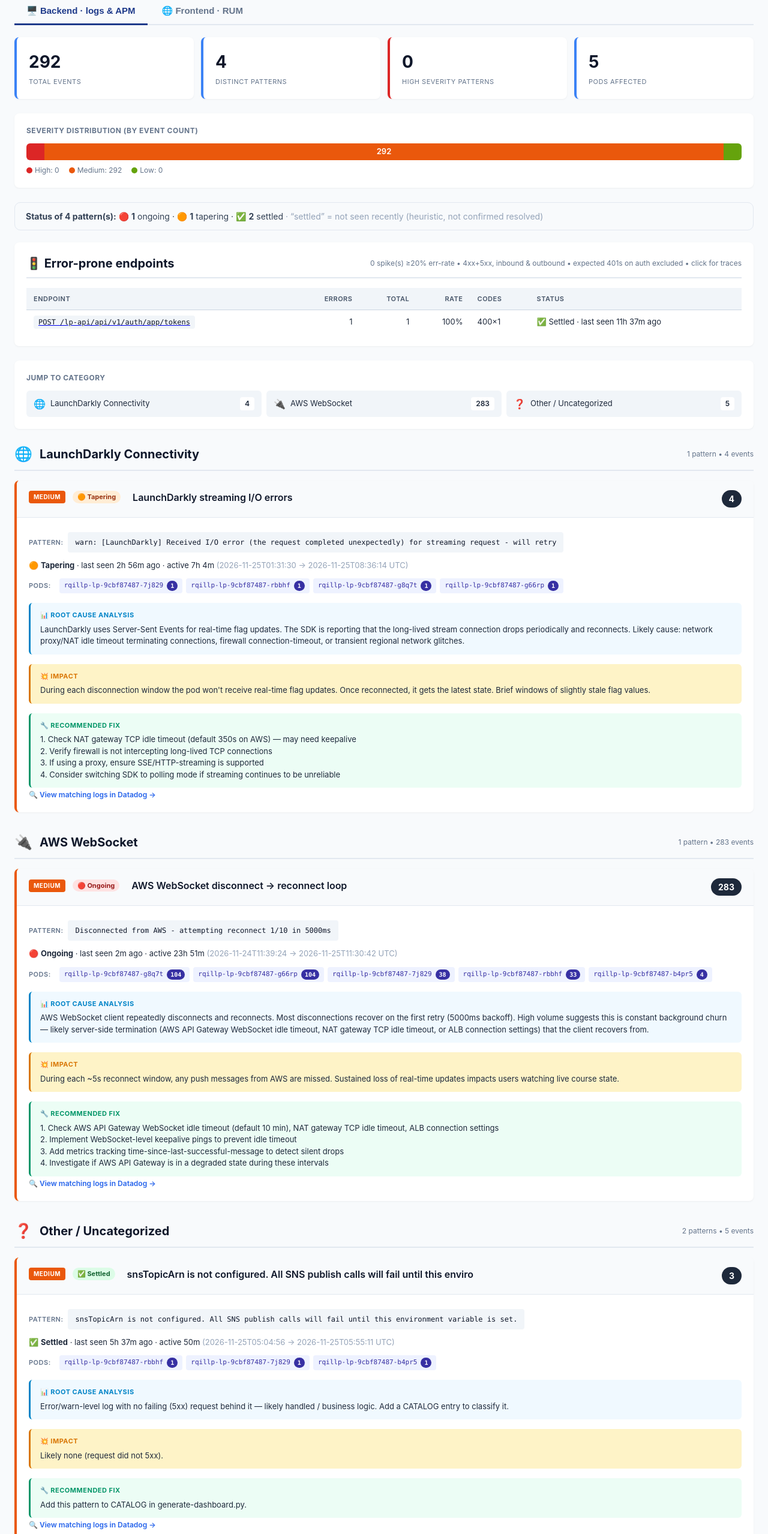
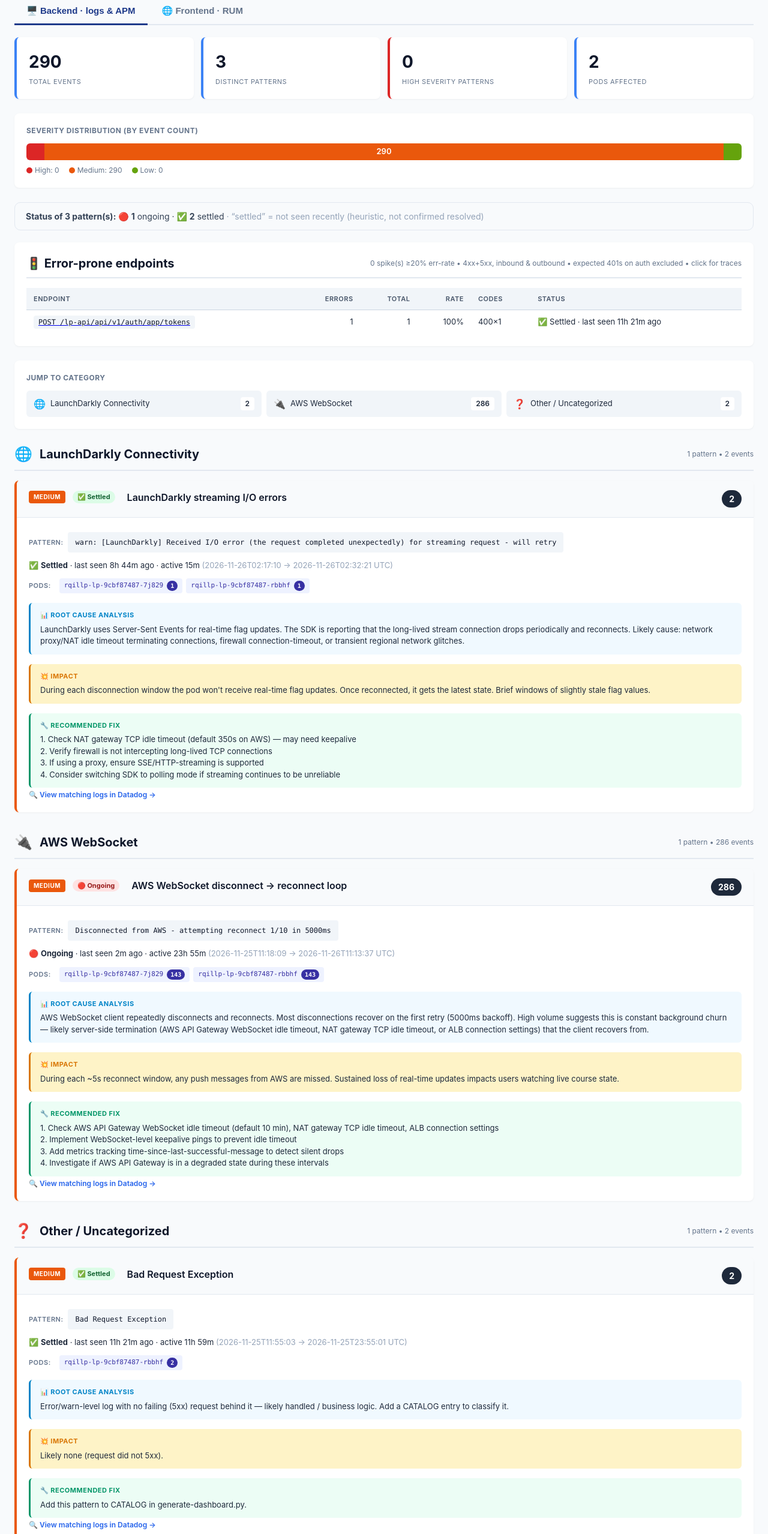
Before and after one commit to yuvilblr/review-report, a plain HTML site: page error-dashboard.html in a window 1280 px wide. Shown: the part 240-2797 px from the top of the page at 60% size. Drawn offline with Linux system fonts and the light colour scheme.

Commit message:
chore: daily error dashboard (2026-11-26)

```diff
--- a/error-dashboard.html
+++ b/error-dashboard.html
@@ -139,33 +139,33 @@ footer code { background: rgba(255,255,255,0.1); padding: 1px 6px; border-radius
 <div><span class="label">Datadog Site</span><span class="value">datadoghq.com</span></div>
 </div>
 </div>
-<div style="text-align:right;font-size:12px;color:rgba(255,255,255,0.7);">Generated<br><strong style="color:white;font-size:14px;">2026-11-25 11:32:59 UTC</strong></div>
+<div style="text-align:right;font-size:12px;color:rgba(255,255,255,0.7);">Generated<br><strong style="color:white;font-size:14px;">2026-11-26 11:16:37 UTC</strong></div>
 </div>
 </header>
 
 <div class="tabs"><button class="tab-btn active" data-tab="backend">🖥️ Backend · logs &amp; APM</button><button class="tab-btn" data-tab="frontend">🌐 Frontend · RUM</button></div>
 <div id="tab-backend" class="tab-pane active">
 <div class="stats-grid">
-<div class="stat-card"><div class="stat-value">292</div><div class="stat-label">Total events</div></div>
-<div class="stat-card"><div class="stat-value">4</div><div class="stat-label">Distinct patterns</div></div>
+<div class="stat-card"><div class="stat-value">290</div><div class="stat-label">Total events</div></div>
+<div class="stat-card"><div class="stat-value">3</div><div class="stat-label">Distinct patterns</div></div>
 <div class="stat-card high"><div class="stat-value">0</div><div class="stat-label">High severity patterns</div></div>
-<div class="stat-card"><div class="stat-value">5</div><div class="stat-label">Pods affected</div></div>
+<div class="stat-card"><div class="stat-value">2</div><div class="stat-label">Pods affected</div></div>
 </div>
 <div class="sev-summary">
 <h3>Severity distribution (by event count)</h3>
 
         <div class="sev-bar">
             <div class="sev-segment sev-high" style="flex:0" title="High: 0"></div>
-            <div class="sev-segment sev-medium" style="flex:292" title="Medium: 292">292</div>
+            <div class="sev-segment sev-medium" style="flex:290" title="Medium: 290">290</div>
             <div class="sev-segment sev-low" style="flex:0" title="Low: 0"></div>
         </div>
 <div class="sev-legend">
 <span><span class="sev-dot sev-high"></span>High: 0</span>
-<span><span class="sev-dot sev-medium"></span>Medium: 292</span>
+<span><span class="sev-dot sev-medium"></span>Medium: 290</span>
 <span><span class="sev-dot sev-low"></span>Low: 0</span>
 </div>
 </div>
-<div style="background:#f8fafc;border:1px solid #e2e8f0;border-radius:10px;padding:12px 18px;margin-bottom:20px;font-size:14px;color:#334155;"><strong>Status of 4 pattern(s):</strong> 🔴 <strong>1</strong> ongoing · 🟠 <strong>1</strong> tapering · ✅ <strong>2</strong> settled <span style="color:#94a3b8;">· “settled” = not seen recently (heuristic, not confirmed resolved)</span></div>
+<div style="background:#f8fafc;border:1px solid #e2e8f0;border-radius:10px;padding:12px 18px;margin-bottom:20px;font-size:14px;color:#334155;"><strong>Status of 3 pattern(s):</strong> 🔴 <strong>1</strong> ongoing · ✅ <strong>2</strong> settled <span style="color:#94a3b8;">· “settled” = not seen recently (heuristic, not confirmed resolved)</span></div>
 
 
     <section class="slow-apis-section">
@@ -175,12 +175,12 @@ footer code { background: rgba(255,255,255,0.1); padding: 1px 6px; border-radius
                 <thead><tr><th>Endpoint</th><th class="num">Errors</th><th class="num">Total</th><th class="num">Rate</th><th>Codes</th><th>Status</th></tr></thead>
                 <tbody>
         <tr>
-            <td class="api-name"><a href="https://app.datadoghq.com/apm/traces?query=service%3Arqillp-lp%20env%3Aeu-learning-prod%20resource_name%3A%22POST%20/lp-api/api/v1/auth/app/tokens%22%20%40http.status_code%3A%5B400%20TO%20599%5D&amp;from_ts=1795520019960&amp;to_ts=1795606419960&amp;paused=true" target="_blank"><code>POST /lp-api/api/v1/auth/app/tokens</code></a></td>
+            <td class="api-name"><a href="https://app.datadoghq.com/apm/traces?query=service%3Arqillp-lp%20env%3Aeu-learning-prod%20resource_name%3A%22POST%20/lp-api/api/v1/auth/app/tokens%22%20%40http.status_code%3A%5B400%20TO%20599%5D&amp;from_ts=1795605437625&amp;to_ts=1795691837625&amp;paused=true" target="_blank"><code>POST /lp-api/api/v1/auth/app/tokens</code></a></td>
             <td class="num">1</td>
             <td class="num">1</td>
             <td class="num ">100%</td>
             <td>400×1</td>
-            <td>✅ Settled · last seen 11h 37m ago</td>
+            <td>✅ Settled · last seen 11h 21m ago</td>
         </tr></tbody>
             </table>
         </div>
@@ -191,19 +191,19 @@ footer code { background: rgba(255,255,255,0.1); padding: 1px 6px; border-radius
         <a href="#cat-LaunchDarkly-Connectivity" class="toc-link">
             <span class="toc-emoji">🌐</span>
             <span class="toc-name">LaunchDarkly Connectivity</span>
-            <span class="toc-count">4</span>
+            <span class="toc-count">2</span>
 
         </a>
         <a href="#cat-AWS-WebSocket" class="toc-link">
             <span class="toc-emoji">🔌</span>
             <span class="toc-name">AWS WebSocket</span>
-            <span class="toc-count">283</span>
+            <span class="toc-count">286</span>
 
         </a>
         <a href="#cat-Other---Uncategorized" class="toc-link">
             <span class="toc-emoji">❓</span>
             <span class="toc-name">Other / Uncategorized</span>
-            <span class="toc-count">5</span>
+            <span class="toc-count">2</span>
 
         </a></div>
 </div>
@@ -212,22 +212,22 @@ footer code { background: rgba(255,255,255,0.1); padding: 1px 6px; border-radius
             <h2 class="category-title">
                 <span class="cat-emoji">🌐</span>
                 LaunchDarkly Connectivity
-                <span class="cat-stats">1 pattern • 4 events</span>
+                <span class="cat-stats">1 pattern • 2 events</span>
             </h2>
             <div class="cards-grid">
             <div class="card sev-medium">
                 <div class="card-header">
                     <div class="card-title-row">
                         <span class="sev-badge sev-medium">MEDIUM</span>
-                        <span class="rec-badge rec-tapering">🟠 Tapering</span>
+                        <span class="rec-badge rec-settled">✅ Settled</span>
                         <h3 class="card-title">LaunchDarkly streaming I/O errors</h3>
                     </div>
-                    <div class="card-count">4</div>
+                    <div class="card-count">2</div>
                 </div>
                 <div class="card-body">
                     <div class="pattern-row"><span class="meta-label">Pattern:</span><code class="pattern">warn: [LaunchDarkly] Received I/O error (the request completed unexpectedly) for streaming request - will retry</code></div>
-                    <div class="timestamps">🟠 <strong>Tapering</strong> · last seen 2h 56m ago · active 7h 4m <span style="color:#94a3b8;">(2026-11-25T01:31:30 → 2026-11-25T08:36:14 UTC)</span></div>
-                    <div class="pods-row"><span class="meta-label">Pods:</span><span class="pod-chip">rqillp-lp-9cbf87487-7j829<span class="pod-count">1</span></span><span class="pod-chip">rqillp-lp-9cbf87487-rbbhf<span class="pod-count">1</span></span><span class="pod-chip">rqillp-lp-9cbf87487-g8q7t<span class="pod-count">1</span></span><span class="pod-chip">rqillp-lp-9cbf87487-g66rp<span class="pod-count">1</span></span></div>
+                    <div class="timestamps">✅ <strong>Settled</strong> · last seen 8h 44m ago · active 15m <span style="color:#94a3b8;">(2026-11-26T02:17:10 → 2026-11-26T02:32:21 UTC)</span></div>
+                    <div class="pods-row"><span class="meta-label">Pods:</span><span class="pod-chip">rqillp-lp-9cbf87487-7j829<span class="pod-count">1</span></span><span class="pod-chip">rqillp-lp-9cbf87487-rbbhf<span class="pod-count">1</span></span></div>
                     <div class="rca-block"><div class="rca-label">📊 Root Cause Analysis</div><div class="rca-text">LaunchDarkly uses Server-Sent Events for real-time flag updates. The SDK is reporting that the long-lived stream connection drops periodically and reconnects. Likely cause: network proxy/NAT idle timeout terminating connections, firewall connection-timeout, or transient regional network glitches.</div></div>
 
                     <div class="impact-block"><div class="impact-label">💥 Impact</div><div class="impact-text">During each disconnection window the pod won&#x27;t receive real-time flag updates. Once reconnected, it gets the latest state. Brief windows of slightly stale flag values.</div></div>
@@ -235,7 +235,7 @@ footer code { background: rgba(255,255,255,0.1); padding: 1px 6px; border-radius
 2. Verify firewall is not intercepting long-lived TCP connections
 3. If using a proxy, ensure SSE/HTTP-streaming is supported
 4. Consider switching SDK to polling mode if streaming continues to be unreliable</pre></div>
-                    <div class="investigate"><a target="_blank" style="font-size:12px;color:#2563eb;text-decoration:none;font-weight:600;" href="https://app.datadoghq.com/logs?query=service%3Arqillp-lp%20env%3Aeu-learning-prod%20%40msg%3A%2AReceived%2AI%2AO%2Aerror%2A&amp;from_ts=1795520019959&amp;to_ts=1795606419959">🔍 View matching logs in Datadog →</a></div>
+                    <div class="investigate"><a target="_blank" style="font-size:12px;color:#2563eb;text-decoration:none;font-weight:600;" href="https://app.datadoghq.com/logs?query=service%3Arqillp-lp%20env%3Aeu-learning-prod%20%40msg%3A%2AReceived%2AI%2AO%2Aerror%2A&amp;from_ts=1795605437625&amp;to_ts=1795691837625">🔍 View matching logs in Datadog →</a></div>
                 </div>
             </div></div>
         </section>
@@ -243,7 +243,7 @@ footer code { background: rgba(255,255,255,0.1); padding: 1px 6px; border-radius
             <h2 class="category-title">
                 <span class="cat-emoji">🔌</span>
                 AWS WebSocket
-                <span class="cat-stats">1 pattern • 283 events</span>
+                <span class="cat-stats">1 pattern • 286 events</span>
             </h2>
             <div class="cards-grid">
             <div class="card sev-medium">
@@ -253,12 +253,12 @@ footer code { background: rgba(255,255,255,0.1); padding: 1px 6px; border-radius
                         <span class="rec-badge rec-ongoing">🔴 Ongoing</span>
                         <h3 class="card-title">AWS WebSocket disconnect → reconnect loop</h3>
                     </div>
-                    <div class="card-count">283</div>
+                    <div class="card-count">286</div>
                 </div>
                 <div class="card-body">
                     <div class="pattern-row"><span class="meta-label">Pattern:</span><code class="pattern">Disconnected from AWS - attempting reconnect 1/10 in 5000ms</code></div>
-                    <div class="timestamps">🔴 <strong>Ongoing</strong> · last seen 2m ago · active 23h 51m <span style="color:#94a3b8;">(2026-11-24T11:39:24 → 2026-11-25T11:30:42 UTC)</span></div>
-                    <div class="pods-row"><span class="meta-label">Pods:</span><span class="pod-chip">rqillp-lp-9cbf87487-g8q7t<span class="pod-count">104</span></span><span class="pod-chip">rqillp-lp-9cbf87487-g66rp<span class="pod-count">104</span></span><span class="pod-chip">rqillp-lp-9cbf87487-7j829<span class="pod-count">38</span></span><span class="pod-chip">rqillp-lp-9cbf87487-rbbhf<span class="pod-count">33</span></span><span class="pod-chip">rqillp-lp-9cbf87487-b4pr5<span class="pod-count">4</span></span></div>
+                    <div class="timestamps">🔴 <strong>Ongoing</strong> · last seen 2m ago · active 23h 55m <span style="color:#94a3b8;">(2026-11-25T11:18:09 → 2026-11-26T11:13:37 UTC)</span></div>
+                    <div class="pods-row"><span class="meta-label">Pods:</span><span class="pod-chip">rqillp-lp-9cbf87487-7j829<span class="pod-count">143</span></span><span class="pod-chip">rqillp-lp-9cbf87487-rbbhf<span class="pod-count">143</span></span></div>
                     <div class="rca-block"><div class="rca-label">📊 Root Cause Analysis</div><div class="rca-text">AWS WebSocket client repeatedly disconnects and reconnects. Most disconnections recover on the first retry (5000ms backoff). High volume suggests this is constant background churn — likely server-side termination (AWS API Gateway WebSocket idle timeout, NAT gateway TCP idle timeout, or ALB connection settings) that the client recovers from.</div></div>
 
                     <div class="impact-block"><div class="impact-label">💥 Impact</div><div class="impact-text">During each ~5s reconnect window, any push messages from AWS are missed. Sustained loss of real-time updates impacts users watching live course state.</div></div>
@@ -266,7 +266,7 @@ footer code { background: rgba(255,255,255,0.1); padding: 1px 6px; border-radius
 2. Implement WebSocket-level keepalive pings to prevent idle timeout
 3. Add metrics tracking time-since-last-successful-message to detect silent drops
 4. Investigate if AWS API Gateway is in a degraded state during these intervals</pre></div>
-                    <div class="investigate"><a target="_blank" style="font-size:12px;color:#2563eb;text-decoration:none;font-weight:600;" href="https://app.datadoghq.com/logs?query=service%3Arqillp-lp%20env%3Aeu-learning-prod%20%40msg%3A%2ADisconnected%2Afrom%2AAWS%2A&amp;from_ts=1795520019959&amp;to_ts=1795606419959">🔍 View matching logs in Datadog →</a></div>
+                    <div class="investigate"><a target="_blank" style="font-size:12px;color:#2563eb;text-decoration:none;font-weight:600;" href="https://app.datadoghq.com/logs?query=service%3Arqillp-lp%20env%3Aeu-learning-prod%20%40msg%3A%2ADisconnected%2Afrom%2AAWS%2A&amp;from_ts=1795605437625&amp;to_ts=1795691837625">🔍 View matching logs in Datadog →</a></div>
                 </div>
             </div></div>
         </section>
@@ -274,29 +274,9 @@ footer code { background: rgba(255,255,255,0.1); padding: 1px 6px; border-radius
             <h2 class="category-title">
                 <span class="cat-emoji">❓</span>
                 Other / Uncategorized
-                <span class="cat-stats">2 patterns • 5 events</span>
+                <span class="cat-stats">1 pattern • 2 events</span>
             </h2>
             <div class="cards-grid">
-            <div class="card sev-medium">
-                <div class="card-header">
-                    <div class="card-title-row">
-                        <span class="sev-badge sev-medium">MEDIUM</span>
-                        <span class="rec-badge rec-settled">✅ Settled</span>
-                        <h3 class="card-title">snsTopicArn is not configured. All SNS publish calls will fail until this enviro</h3>
-                    </div>
-                    <div class="card-count">3</div>
-                </div>
-                <div class="card-body">
-                    <div class="pattern-row"><span class="meta-label">Pattern:</span><code class="pattern">snsTopicArn is not configured. All SNS publish calls will fail until this environment variable is set.</code></div>
-                    <div class="timestamps">✅ <strong>Settled</strong> · last seen 5h 37m ago · active 50m <span style="color:#94a3b8;">(2026-11-25T05:04:56 → 2026-11-25T05:55:11 UTC)</span></div>
-                    <div class="pods-row"><span class="meta-label">Pods:</span><span class="pod-chip">rqillp-lp-9cbf87487-rbbhf<span class="pod-count">1</span></span><span class="pod-chip">rqillp-lp-9cbf87487-7j829<span class="pod-count">1</span></span><span class="pod-chip">rqillp-lp-9cbf87487-b4pr5<span class="pod-count">1</span></span></div>
-                    <div class="rca-block"><div class="rca-label">📊 Root Cause Analysis</div><div class="rca-text">Error/warn-level log with no failing (5xx) request behind it — likely handled / business logic. Add a CATALOG entry to classify it.</div></div>
-
-                    <div class="impact-block"><div class="impact-label">💥 Impact</div><div class="impact-text">Likely none (request did not 5xx).</div></div>
-                    <div class="fix-block"><div class="fix-label">🔧 Recommended Fix</div><pre class="fix-text">Add this pattern to CATALOG in generate-dashboard.py.</pre></div>
-                    <div class="investigate"><a target="_blank" style="font-size:12px;color:#2563eb;text-decoration:none;font-weight:600;" href="https://app.datadoghq.com/logs?query=service%3Arqillp-lp%20env%3Aeu-learning-prod%20%40msg%3A%2AsnsTopicArn%2Ais%2Anot%2Aconfigured%2AAll%2ASNS%2Apublish%2Acalls%2Awill%2Afail%2Auntil%2Athis%2A&amp;from_ts=1795520019960&amp;to_ts=1795606419960">🔍 View matching logs in Datadog →</a></div>
-                </div>
-            </div>
             <div class="card sev-medium">
                 <div class="card-header">
                     <div class="card-title-row">
@@ -308,21 +288,40 @@ footer code { background: rgba(255,255,255,0.1); padding: 1px 6px; border-radius
                 </div>
                 <div class="card-body">
                     <div class="pattern-row"><span class="meta-label">Pattern:</span><code class="pattern">Bad Request Exception</code></div>
-                    <div class="timestamps">✅ <strong>Settled</strong> · last seen 11h 37m ago · active 11h 59m <span style="color:#94a3b8;">(2026-11-24T11:55:02 → 2026-11-24T23:55:01 UTC)</span></div>
-                    <div class="pods-row"><span class="meta-label">Pods:</span><span class="pod-chip">rqillp-lp-9cbf87487-g66rp<span class="pod-count">1</span></span><span class="pod-chip">rqillp-lp-9cbf87487-g8q7t<span class="pod-count">1</span></span></div>
+                    <div class="timestamps">✅ <strong>Settled</strong> · last seen 11h 21m ago · active 11h 59m <span style="color:#94a3b8;">(2026-11-25T11:55:03 → 2026-11-25T23:55:01 UTC)</span></div>
+                    <div class="pods-row"><span class="meta-label">Pods:</span><span class="pod-chip">rqillp-lp-9cbf87487-rbbhf<span class="pod-count">2</span></span></div>
                     <div class="rca-block"><div class="rca-label">📊 Root Cause Analysis</div><div class="rca-text">Error/warn-level log with no failing (5xx) request behind it — likely handled / business logic. Add a CATALOG entry to classify it.</div></div>
 
                     <div class="impact-block"><div class="impact-label">💥 Impact</div><div class="impact-text">Likely none (request did not 5xx).</div></div>
                     <div class="fix-block"><div class="fix-label">🔧 Recommended Fix</div><pre class="fix-text">Add this pattern to CATALOG in generate-dashboard.py.</pre></div>
-                    <div class="investigate"><a target="_blank" style="font-size:12px;color:#2563eb;text-decoration:none;font-weight:600;" href="https://app.datadoghq.com/logs?query=service%3Arqillp-lp%20env%3Aeu-learning-prod%20%40msg%3A%2ABad%2ARequest%2AException%2A&amp;from_ts=1795520019960&amp;to_ts=1795606419960">🔍 View matching logs in Datadog →</a></div>
+                    <div class="investigate"><a target="_blank" style="font-size:12px;color:#2563eb;text-decoration:none;font-weight:600;" href="https://app.datadoghq.com/logs?query=service%3Arqillp-lp%20env%3Aeu-learning-prod%20%40msg%3A%2ABad%2ARequest%2AException%2A&amp;from_ts=1795605437625&amp;to_ts=1795691837625">🔍 View matching logs in Datadog →</a></div>
                 </div>
             </div></div>
         </section>
 </div>
-<div id="tab-frontend" class="tab-pane"><section class="category-section"><p style="color:#64748b;font-style:italic;">No RUM frontend errors found in this window.</p></section></div>
+<div id="tab-frontend" class="tab-pane">
+    <div class="stats-grid">
+        <div class="stat-card high"><div class="stat-value">1</div><div class="stat-label">Frontend errors</div></div>
+        <div class="stat-card"><div class="stat-value">1</div><div class="stat-label">Distinct messages</div></div>
+        <div class="stat-card"><div class="stat-value">1</div><div class="stat-label">Console-source</div></div>
+        <div class="stat-card"><div class="stat-value">1</div><div class="stat-label">Pages with errors (top)</div></div>
+    </div>
+    <div class="sev-summary">
+        <h3>Error sources</h3>
+        <div class="pods-row"><span class="pod-chip">console<span class="pod-count">1</span></span></div>
+    </div>
+    <section class="slow-apis-section">
+        <h2 class="section-title">🌐 Top frontend errors <span class="section-stats">RUM · prod-eulaerdallearning · grouped by message</span></h2>
+        <div class="table-wrap">
+            <table class="slow-table">
+                <thead><tr><th>Error message</th><th>Source</th><th class="num">Count</th><th>Sample page</th></tr></thead>
+                <tbody><tr><td><code>[OneTrust] Failed to load script: https://cdn.cookielaw.org/scripttemplates/otSDKStub.js</code></td><td>console</td><td class="num">1</td><td><a href="https://simeusrl.eu.learning.laerdal.com/elearning/scorm_content/630/3.0_20221216114856/8517645-05052022_37-ACLS-Precourse-Italianzip_20221216114856/1/12.html" target="_blank">https://simeusrl.eu.learning.laerdal.com/elearning/scorm_content/630/3</a></td></tr></tbody>
+            </table>
+        </div>
+    </section></div>
 <footer>
 <p>Generated from Datadog Logs API for <code>service:rqillp-lp env:eu-learning-prod</code> over the last 1d.</p>
-<p style="margin-top:8px;">292 events across 4 patterns • 5 pods affected</p>
+<p style="margin-top:8px;">290 events across 3 patterns • 2 pods affected</p>
 </footer>
 </div>
 <script>
```
